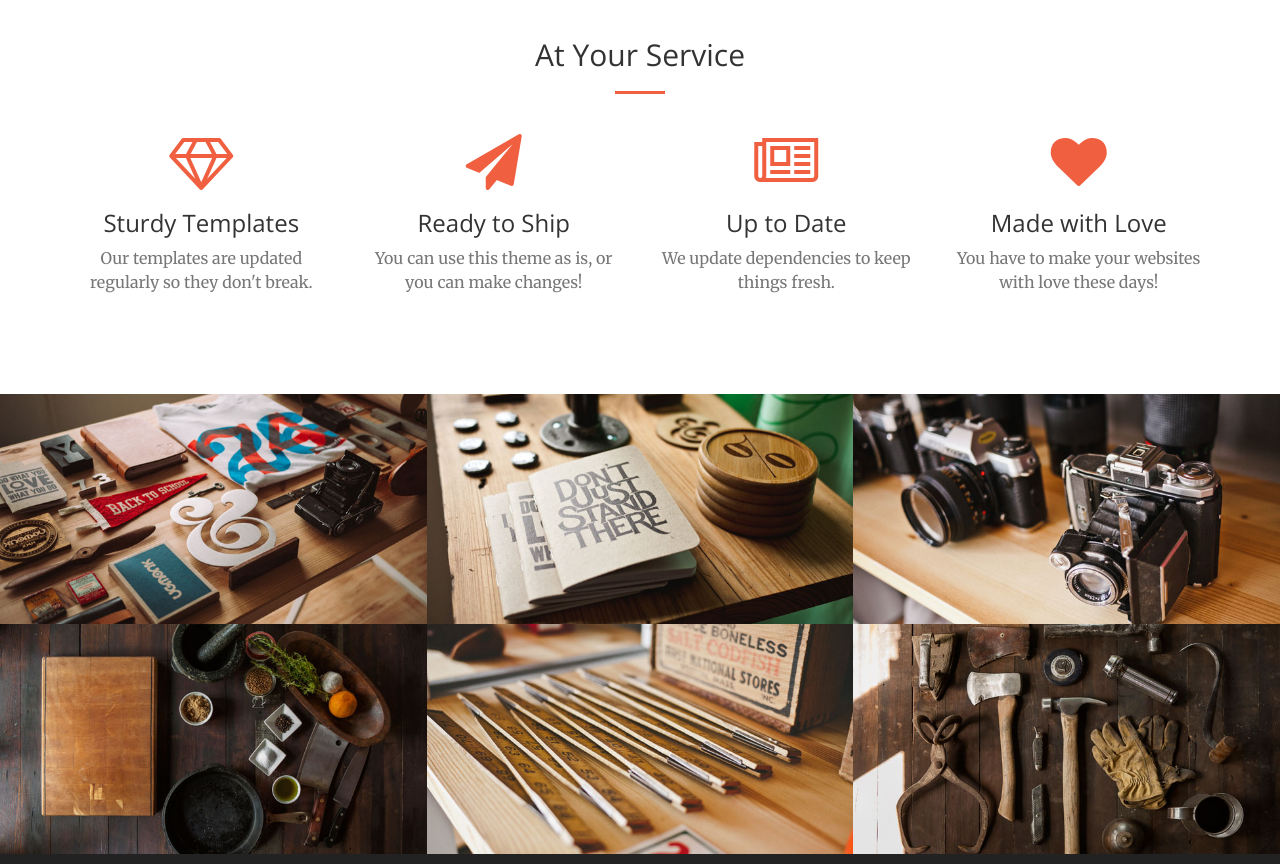
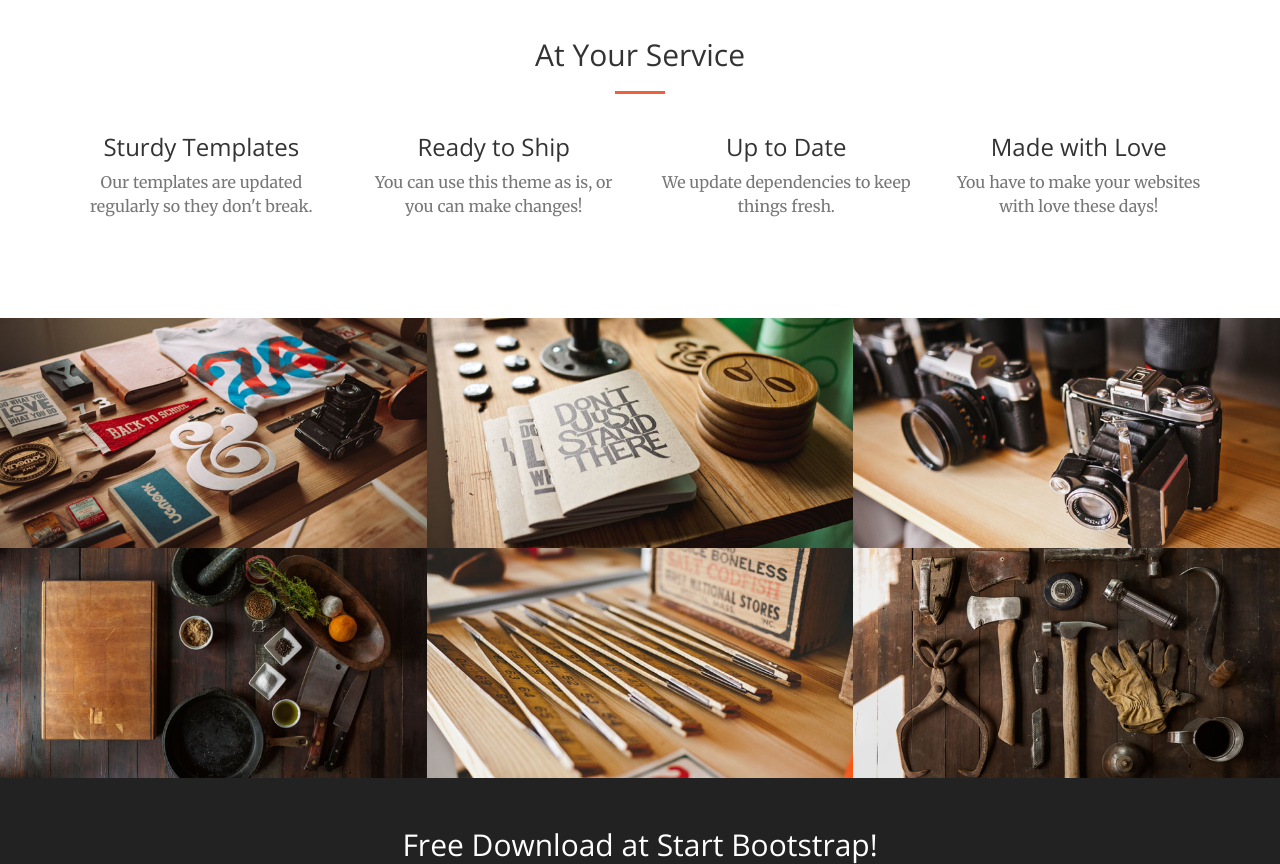
Before and after one commit to TrevorStubblefield/TrevorStubblefield.github.io, a website: page index.html in a window 1280 px wide. Shown: the part 1280-2144 px from the top of the page. Drawn offline with nearby package versions, Linux system fonts and the light colour scheme.

Commit message:
Website Update

```diff
--- a/index.html
+++ b/index.html
@@ -15,7 +15,7 @@
     <link href="vendor/bootstrap/css/bootstrap.min.css" rel="stylesheet">
 
     <!-- Custom Fonts -->
-    <link href="vendor/font-awesome/css/font-awesome.min.css" rel="stylesheet" type="text/css">
+    <!--<link href="vendor/font-awesome/css/font-awesome.min.css" rel="stylesheet" type="text/css"> -->
     <link href='https://fonts.googleapis.com/css?family=Open+Sans:300italic,400italic,600italic,700italic,800italic,400,300,600,700,800' rel='stylesheet' type='text/css'>
     <link href='https://fonts.googleapis.com/css?family=Merriweather:400,300,300italic,400italic,700,700italic,900,900italic' rel='stylesheet' type='text/css'>
 
```
